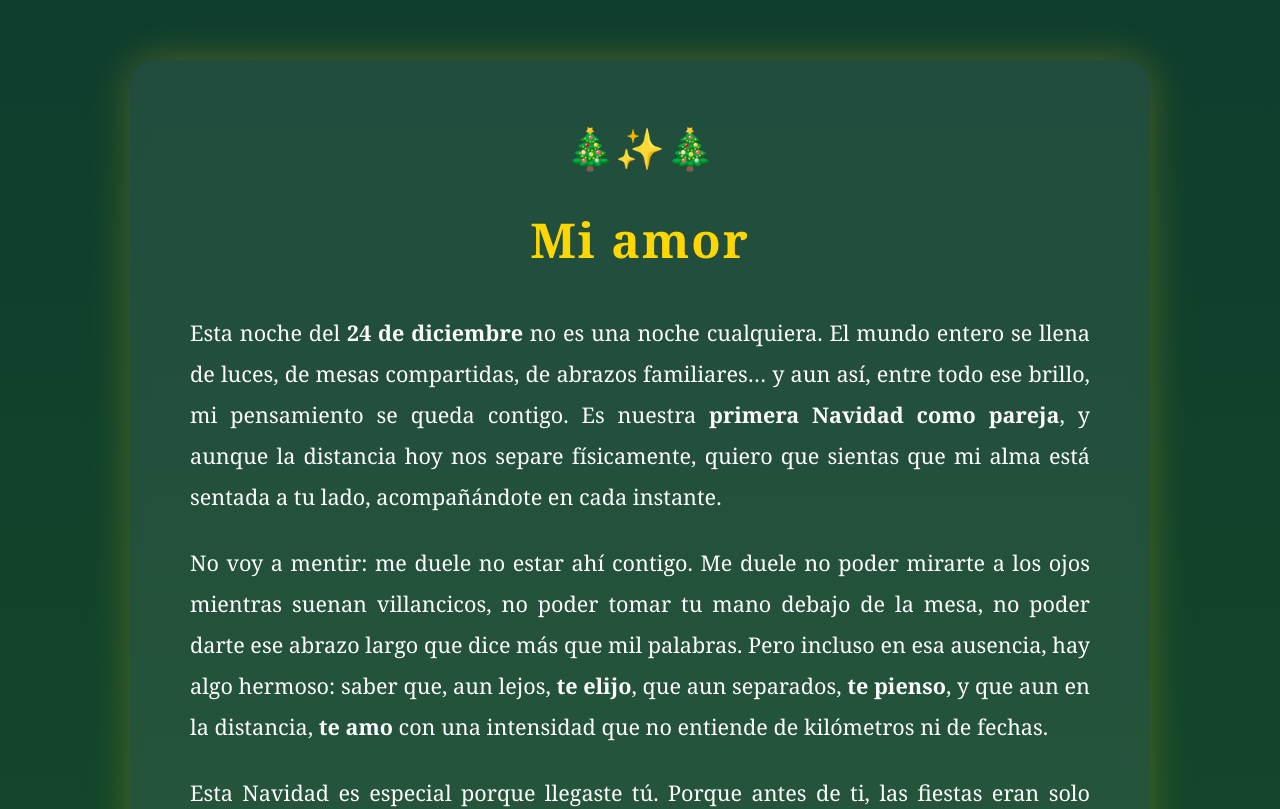
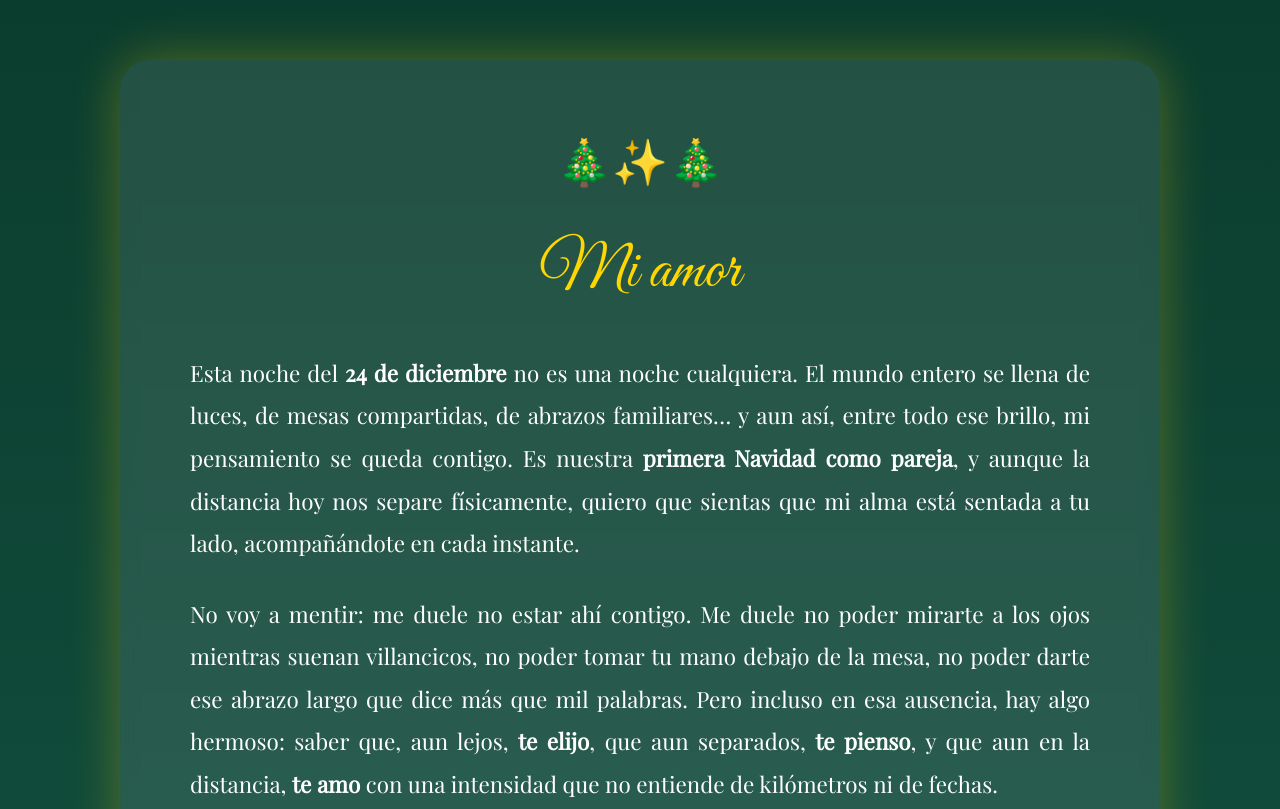
Before and after one commit to j8753741-eng/Mi-rcoles-24-dec, a plain HTML site: page index.html in a window 1280 px wide. Shown: the top 809 px of the page. Drawn offline with nearby package versions, Linux system fonts and the light colour scheme; a web font is replaced by a local one.

Commit message:
Update styles and content in index.html

```diff
--- a/index.html
+++ b/index.html
@@ -4,50 +4,61 @@
 <meta charset="UTF-8">
 <title>Carta de Navidad</title>
 
+<!-- Tipografías románticas -->
+<link href="https://fonts.googleapis.com/css2?family=Great+Vibes&family=Playfair+Display:ital@0;1&display=swap" rel="stylesheet">
+
 <style>
     body {
         margin: 0;
         padding: 0;
-        background: linear-gradient(180deg, #0f3d2e, #1b5e20);
-        font-family: 'Georgia', serif;
+        background: linear-gradient(180deg, #0b3d2e, #1e6f5c);
+        font-family: 'Playfair Display', serif;
         color: #fff;
     }
 
     .carta {
         max-width: 900px;
         margin: 60px auto;
-        background: rgba(255, 255, 255, 0.08);
-        border-radius: 25px;
-        padding: 60px;
-        box-shadow: 0 0 40px rgba(255, 215, 0, 0.25);
-        backdrop-filter: blur(6px);
+        background: rgba(255, 255, 255, 0.10);
+        border-radius: 30px;
+        padding: 70px;
+        box-shadow: 0 0 50px rgba(255, 215, 0, 0.3);
+        backdrop-filter: blur(8px);
     }
 
     h1 {
         text-align: center;
-        font-size: 3em;
+        font-family: 'Great Vibes', cursive;
+        font-size: 4em;
         color: #ffd700;
         margin-bottom: 40px;
-        letter-spacing: 2px;
+        font-weight: normal;
     }
 
     p {
-        font-size: 1.35em;
+        font-size: 1.4em;
         line-height: 1.9;
-        margin-bottom: 25px;
+        margin-bottom: 28px;
         text-align: justify;
     }
 
     .poesia {
-        margin-left: 40px;
-        margin-bottom: 30px;
+        margin-left: 50px;
+        margin-bottom: 35px;
         font-style: italic;
+        color: #fffbe6;
+    }
+
+    .decoracion {
+        text-align: center;
+        font-size: 2.8em;
+        margin-bottom: 20px;
     }
 
     .cierre {
-        margin-top: 50px;
+        margin-top: 60px;
         text-align: center;
-        font-size: 1.5em;
+        font-size: 1.6em;
         color: #ffd700;
         font-weight: bold;
     }
@@ -57,10 +68,12 @@
         margin-top: 15px;
     }
 
-    .decoracion {
+    .nombre {
+        margin-top: 35px;
         text-align: center;
-        font-size: 2.5em;
-        margin-bottom: 20px;
+        font-family: 'Great Vibes', cursive;
+        font-size: 2.8em;
+        color: #ffffff;
     }
 </style>
 </head>
@@ -105,8 +118,11 @@
         Gracias por existir, por llegar a mi vida, por ser tú.<br>
         Te amo más de lo que estas palabras alcanzan a decir,<br>
         y aun así, aquí estoy, intentando decírtelo todo.
+        <div class="corazon">❤️✨</div>
+    </div>
+
+    <div class="nombre">
         Valeria Isabel Petro Villazón
-        <div class="corazon">❤️✨</div>
     </div>
 
 </div>
```
